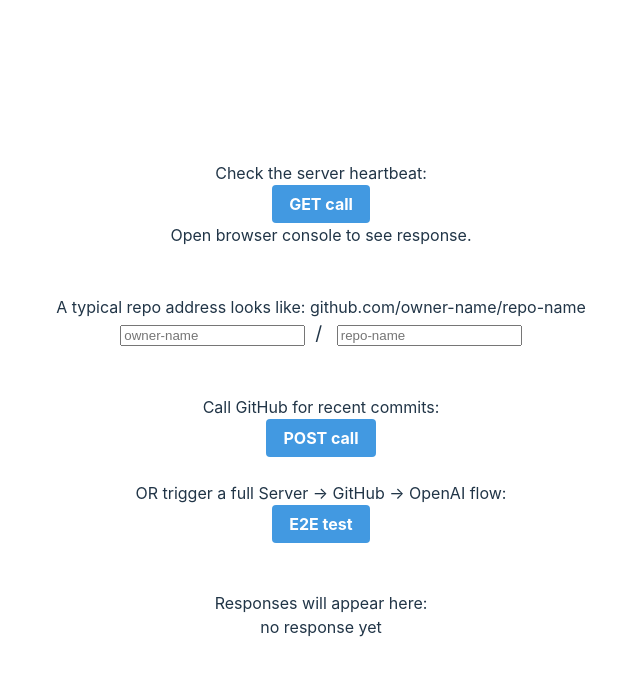
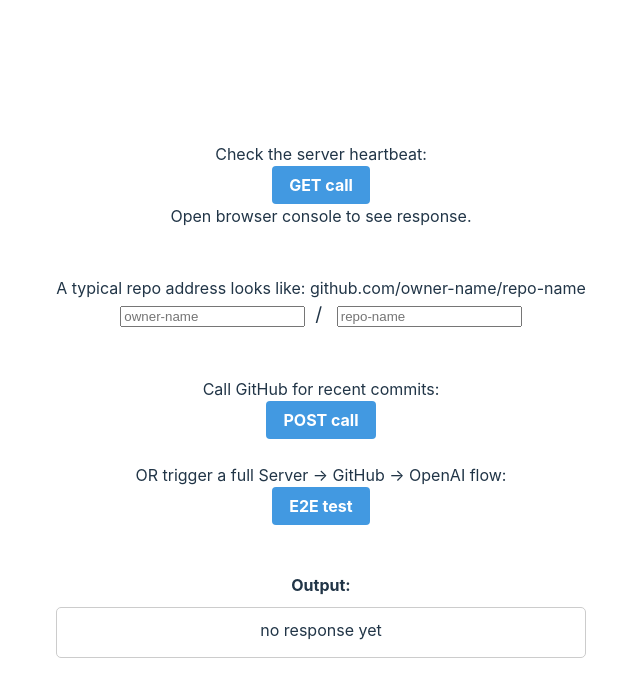
Before and after one commit to fractal-bootcamp/hackathon-kitchen-gossip, a React (Vite) app in the folder frontend/: page / in a window 1280 px wide. Shown: the top 696 px of the page, without its empty margins (319-959 px from the left). Built offline with nearby package versions, Linux system fonts and the light colour scheme.

Commit message:
clearer output

```diff
--- a/frontend/src/App.tsx
+++ b/frontend/src/App.tsx
@@ -185,11 +185,13 @@ function App() {
       <br />
       <br />
       <br />
-      <div>Responses will appear here:</div>
+      <div style={{ fontWeight: "bold", marginBottom: "10px" }}>Output:</div>
 
-      {valuesFromServer.map((value, index) => {
-        return <div key={index}>{value}</div>;
-      })}
+      <div style={{ padding: "10px", border: "1px solid #ccc", borderRadius: "5px" }}>
+        {valuesFromServer.map((value, index) => {
+          return <div key={index} style={{ marginBottom: "5px" }}>{value}</div>;
+        })}
+      </div>
     </>
   );
 }
```
